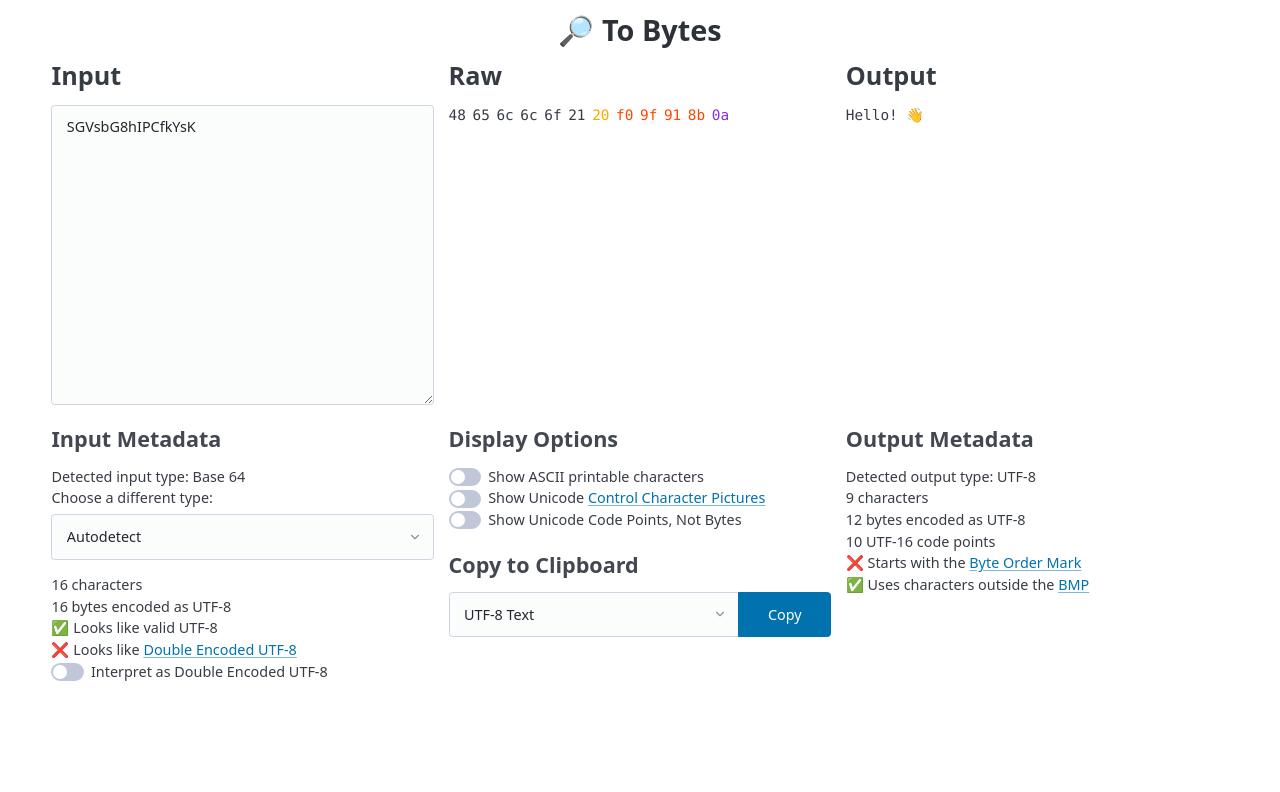
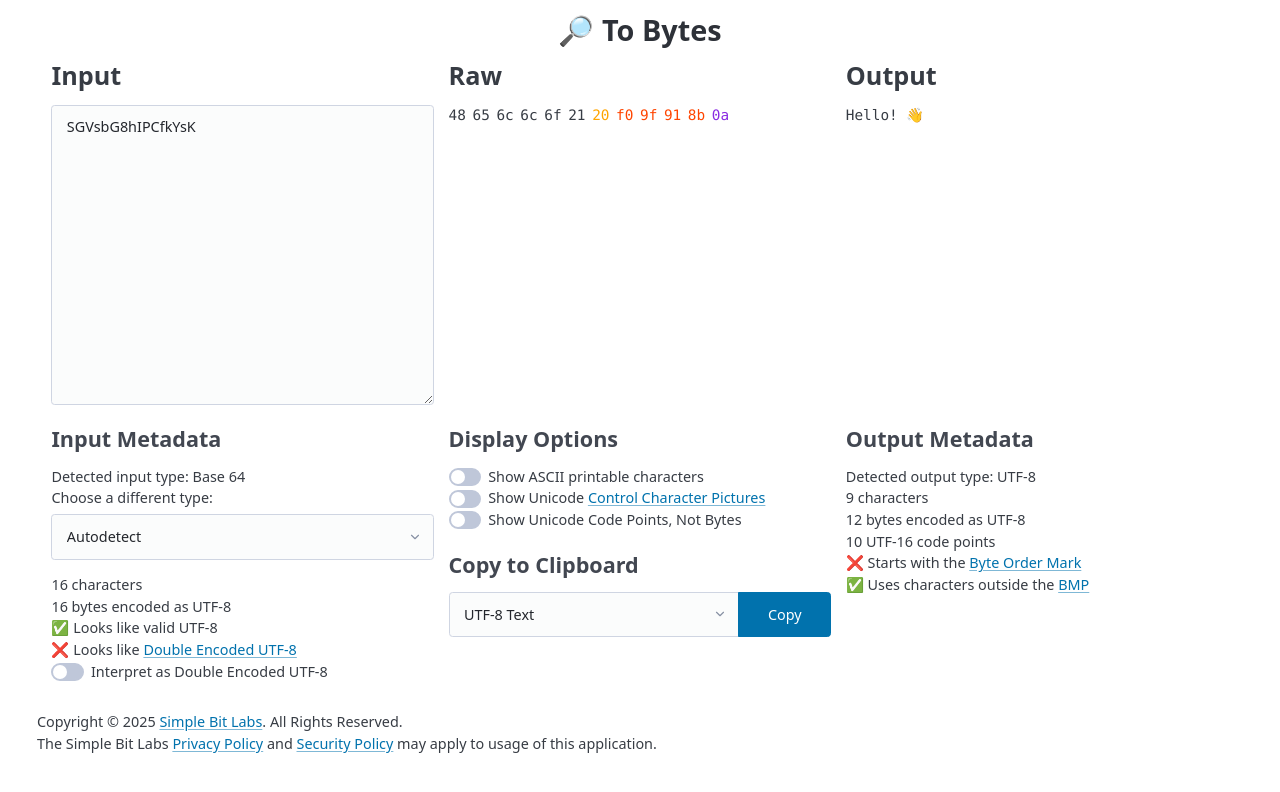
Before and after one commit to simplebitlabs/tobytes, a Vue app: page / in a window 1280 px wide. Shown: the top 792 px of the page. Built offline with nearby package versions, Linux system fonts and the light colour scheme.

Commit message:
Add a simple footer

```diff
--- a/src/App.vue
+++ b/src/App.vue
@@ -237,5 +237,10 @@ onBeforeUnmount(() => {
     </div>
   </main>
 
-  <footer></footer>
+  <footer>
+    Copyright © 2025
+    <a href="https://www.simplebitlabs.com/">Simple Bit Labs</a>. All Rights Reserved.<br />
+    The Simple Bit Labs <a href="https://www.simplebitlabs.com/privacy/">Privacy Policy</a> and
+    <a href="https://www.simplebitlabs.com/security/">Security Policy</a> may apply to usage of this application.
+  </footer>
 </template>
--- a/src/assets/main.css
+++ b/src/assets/main.css
@@ -15,8 +15,16 @@
   padding: 1rem;
 }
 
-header h1 {
+#app header h1 {
   text-align: center;
+}
+
+#app main {
+  margin-top: 1rem;
+}
+
+#app footer {
+  margin-top: 2rem;
 }
 
 @media (min-width: 1024px) {
```
